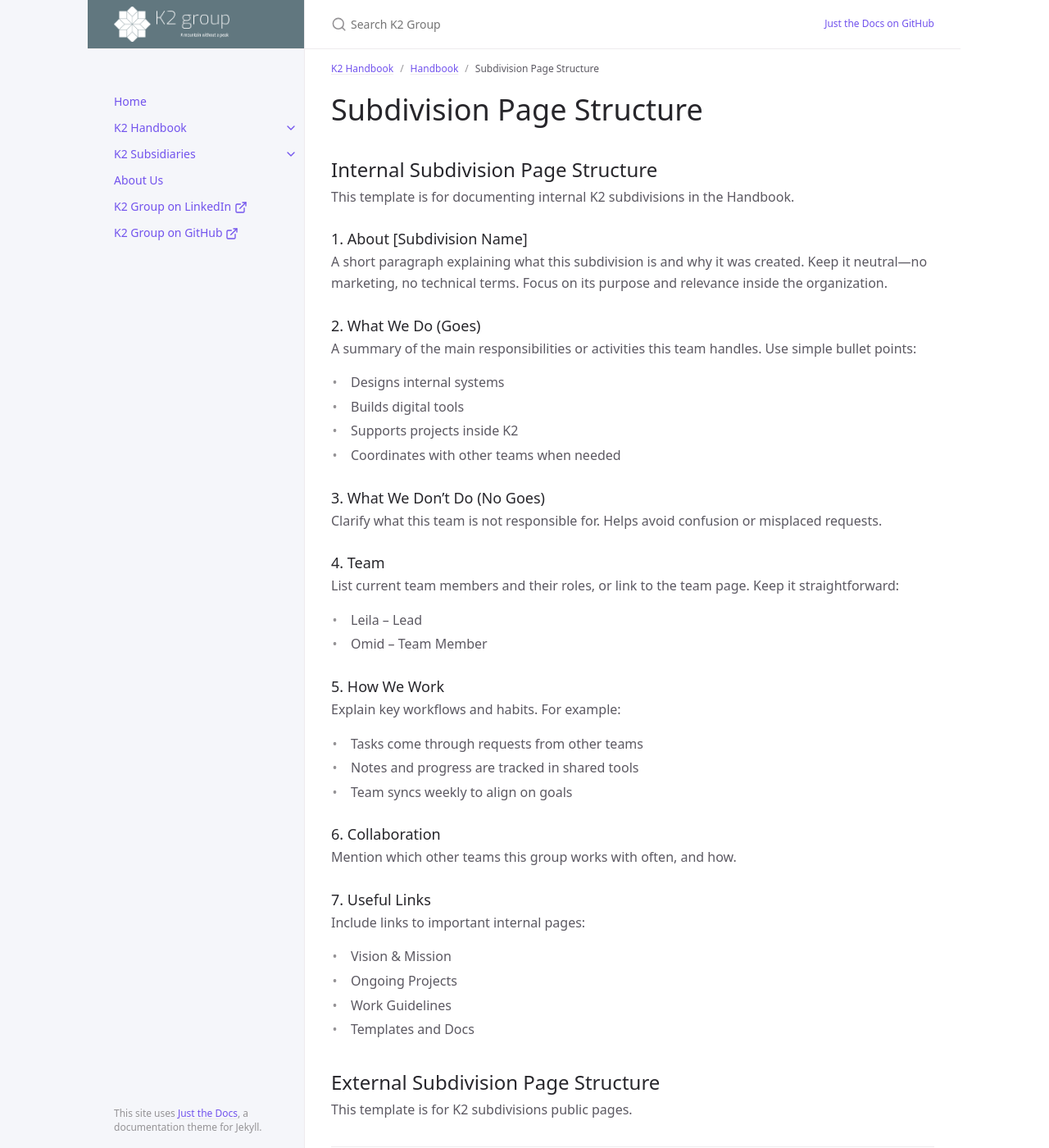
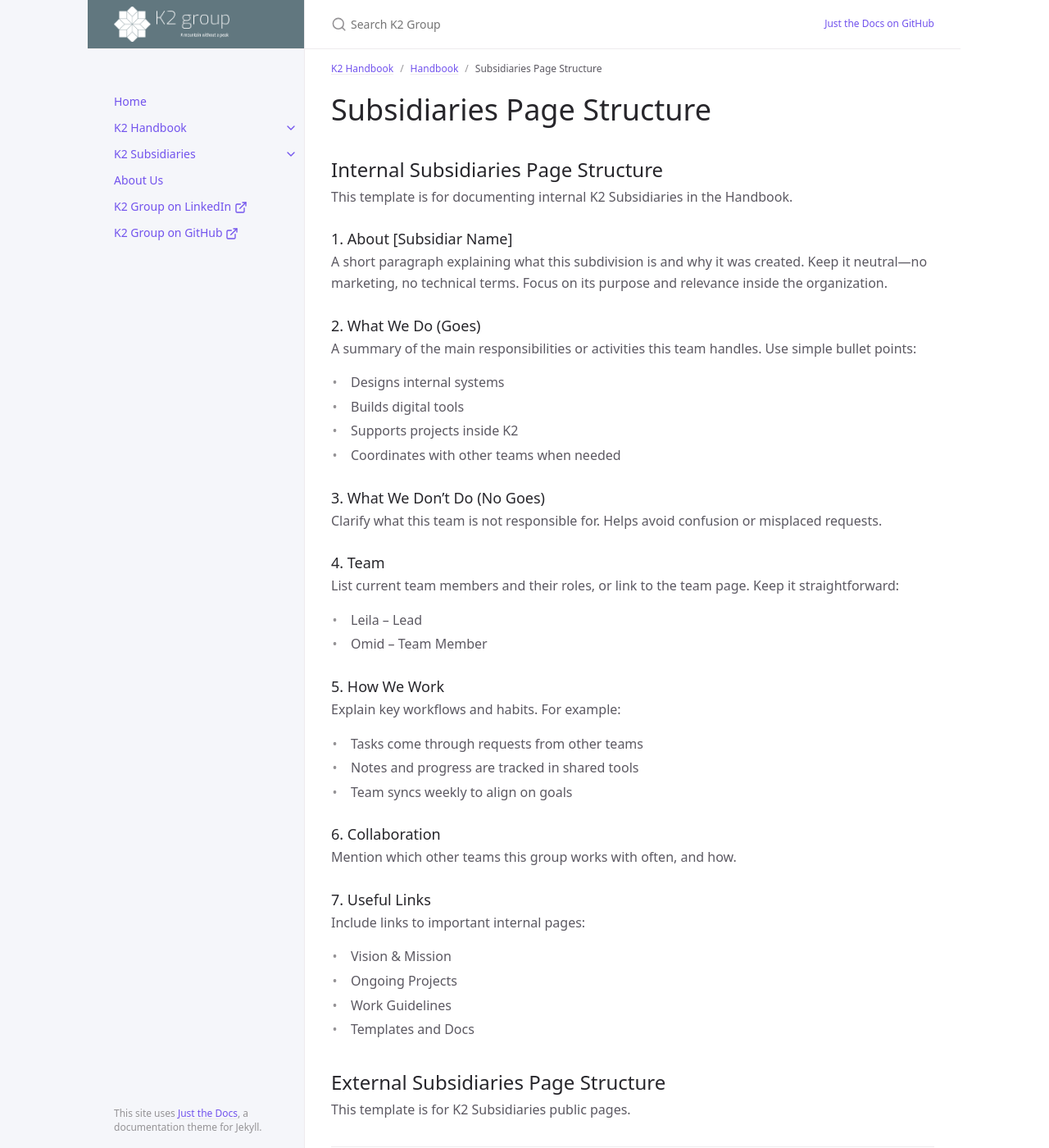
Before and after one commit to K2-Groups/k2-groups.github.io, a Jekyll site: the page built from docs/k2-handbook/handbook/subsidiaries-page-structure.md, in a window 1280 px wide and 1400 px high. Shown: the whole window at 82% size. Built offline with Jekyll 4.4.1, drawn with Linux system fonts in a browser that asks for light colours; cached includes are drawn as plain includes.

Commit message:
Update and rename subdivision-page-structure.md to subsidiaries-page-structure.md

```diff
--- a/docs/k2-handbook/handbook/subdivision-page-structure.md
+++ b/docs/k2-handbook/handbook/subsidiaries-page-structure.md
@@ -1,18 +1,18 @@
 ---
 layout: default
-title: Subdivision Page Structure
+title: Subsidiaries Page Structure
 parent: Handbook
 nav_order: 2
 description: ""
-permalink: /handbook/subdivision-page-structure
+permalink: /handbook/subsidiaries-page-structure
 ---
 
-# Subdivision Page Structure
+# Subsidiaries Page Structure
 
-## Internal Subdivision Page Structure
-This template is for documenting internal K2 subdivisions in the Handbook.
+## Internal Subsidiaries Page Structure
+This template is for documenting internal K2 Subsidiaries in the Handbook.
 
-### 1. About [Subdivision Name]
+### 1. About [Subsidiar Name]
 A short paragraph explaining what this subdivision is and why it was created. Keep it neutral—no marketing, no technical terms. Focus on its purpose and relevance inside the organization.
 
 ### 2. What We Do (Goes)
@@ -50,5 +50,5 @@ Include links to important internal pages:
 - Work Guidelines
 - Templates and Docs
 
-## External Subdivision Page Structure
-This template is for K2 subdivisions public pages.
+## External Subsidiaries Page Structure
+This template is for K2 Subsidiaries public pages.
```
